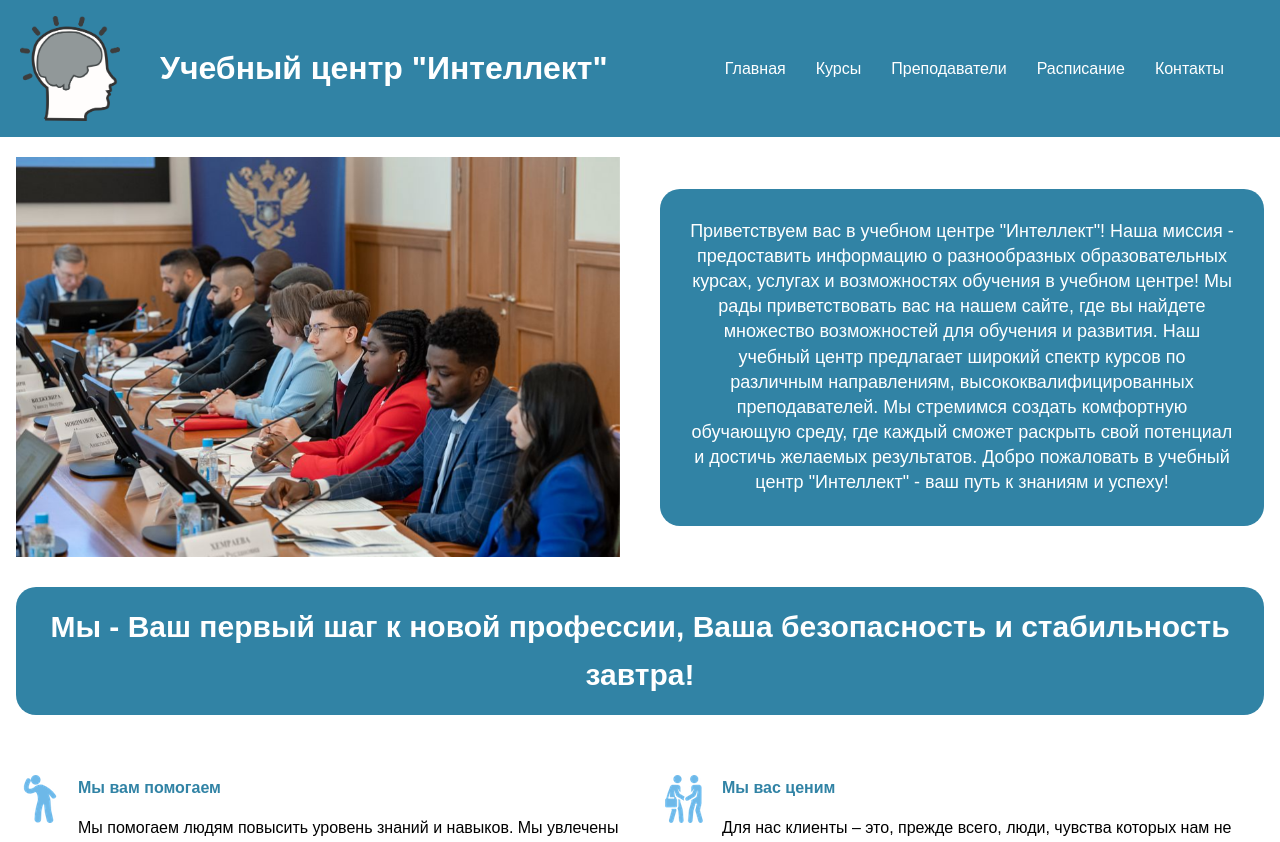
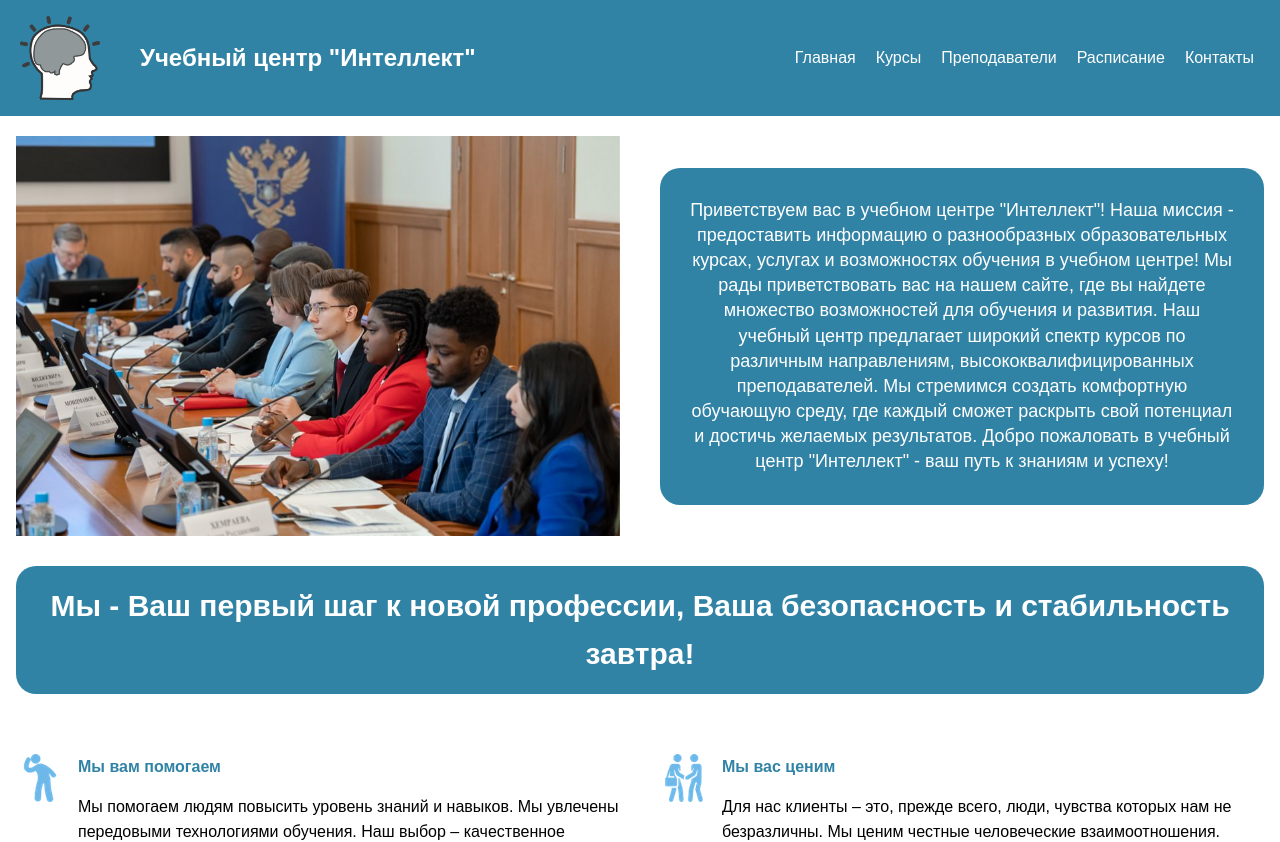
Before and after one commit to Mikhail1804-rus/diploma, a React (Vite) app: page / in a window 1280 px wide. Shown: the top 842 px of the page. Built offline with nearby package versions, Linux system fonts and the light colour scheme.

Commit message:
add responsive layout to general layout

```diff
--- a/src/components/Laoyut/Layout.module.scss
+++ b/src/components/Laoyut/Layout.module.scss
@@ -1,3 +1,5 @@
+@import "/src/styles/variables";
+
 .layout {
   min-height: 100vh;
 }
@@ -10,6 +12,10 @@
   display: flex;
   justify-content: space-between;
   align-items: center;
+
+  @media (max-width: $screen-md) {
+    justify-content: center;
+  }
 }
 
 .info {
@@ -20,12 +26,31 @@
   &__logo {
     width: 100px;
 
+    @media (max-width: $screen-xl) {
+      width: 80px;
+    }
+
+    @media (max-width: $screen-lg) {
+      width: 60px;
+    }
+
+    @media (max-width: $screen-md) {
+      display: none;
+    }
   }
 
   &__title {
     font-size: 32px;
     font-weight: 700;
     font-family: Arial, sans-serif;
+
+    @media (max-width: $screen-xl) {
+      font-size: 24px;
+    }
+
+    @media (max-width: $screen-lg) {
+      display: none;
+    }
   }
 }
 
@@ -36,10 +61,21 @@
   text-decoration: none;
   transition: all 0.2s linear;
   word-spacing: inherit;
-    margin-right: 26px;
   display: flex;
   gap: 10px;
   align-items: center;
+
+  @media (max-width: $screen-xl) {
+    gap: 8px;
+  }
+
+  @media (max-width: $screen-lg) {
+    gap: 6px;
+  }
+
+  @media (max-width: $screen-md) {
+    gap: 4px;
+  }
 }
 
 .link {
@@ -50,6 +86,15 @@
   transition: 0.3s ease all;
   font-style: normal;
 
+  @media (max-width: $screen-xl) {
+    padding: 6px;
+  }
+
+  @media (max-width: $screen-lg) {
+    padding: 4px;
+    font-size: 14px;
+  }
+
   &:hover {
     background-color: var(--white);
     color: var(--black);
```
Lines whose indentation alone changed are shown as unchanged.
